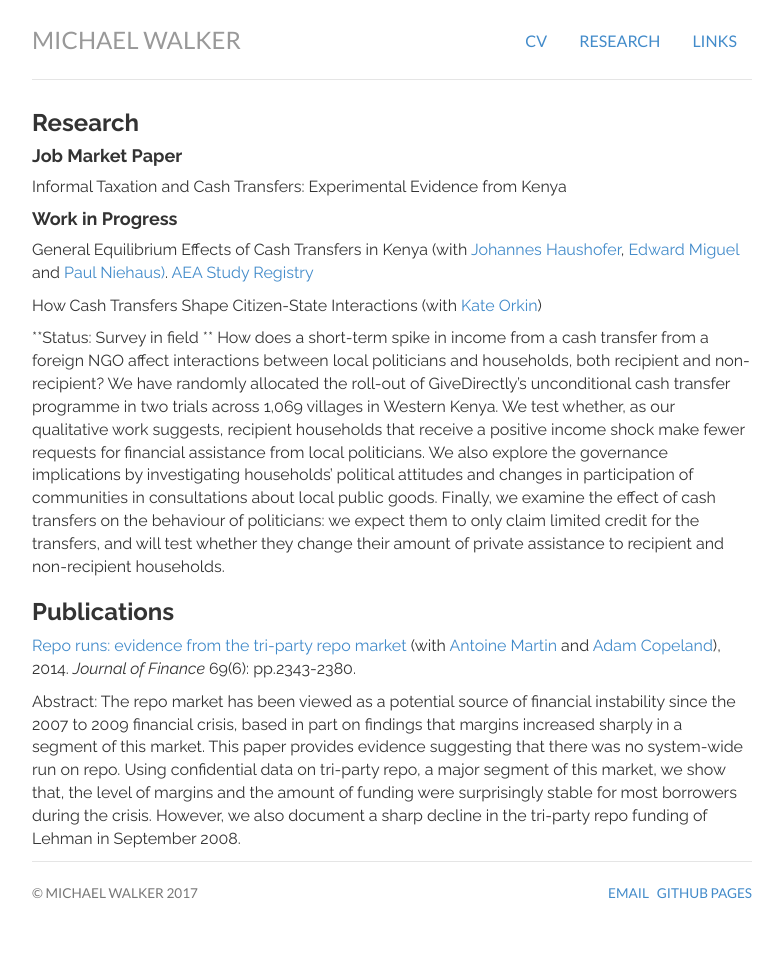
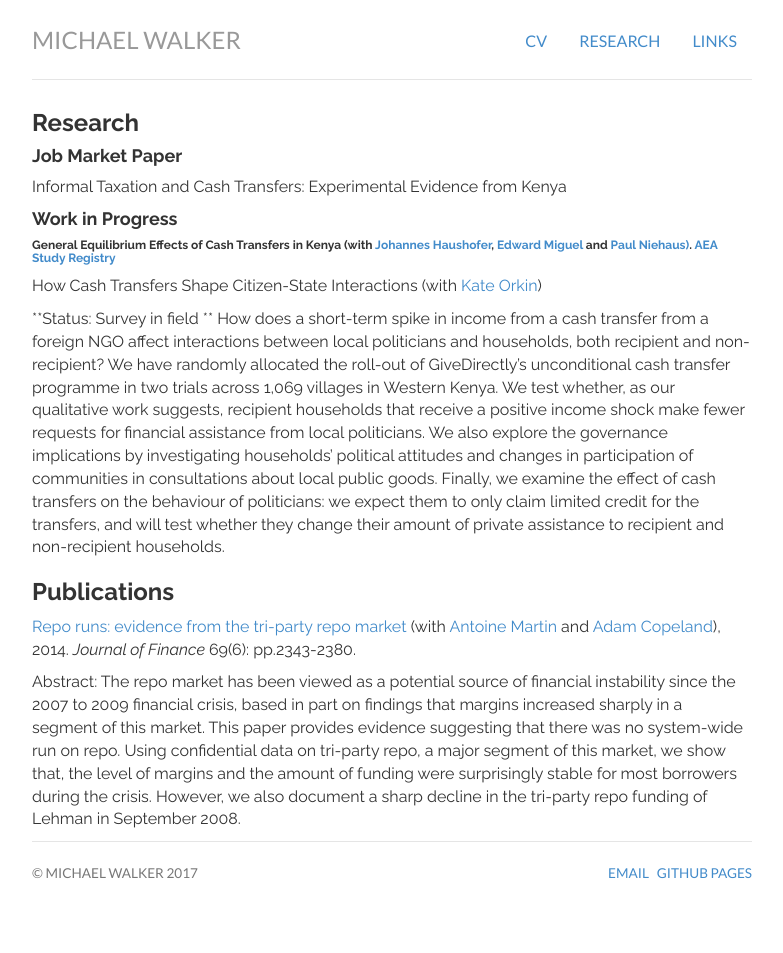
Before and after one commit to mwwalker/mwwalker.github.io, a Jekyll site: the page built from research/index.html, in a window 1280 px wide. Shown: the whole page, without its empty margins (248-1031 px from the left). Built offline with Jekyll 4.4.1, drawn with Linux system fonts in a browser that asks for light colours; nearby versions of some CDN libraries; library files that are not in the unit come from our copies.

```diff
--- a/research/index.html
+++ b/research/index.html
@@ -17,7 +17,7 @@ title: Research
 
       <h4>Work in Progress</h4>
 
-      <p>General Equilibrium Effects of Cash Transfers in Kenya (with <a href="https://www.princeton.edu/haushofer/"> Johannes Haushofer</a>,<a href="http://emiguel.econ.berkeley.edu/"> Edward Miguel</a> and <a href="http://econweb.ucsd.edu/~pniehaus/"> Paul Niehaus)</a>. <a href="https://www.socialscienceregistry.org/trials/505">  AEA Study Registry</a> </p>
+      <h6>General Equilibrium Effects of Cash Transfers in Kenya (with <a href="https://www.princeton.edu/haushofer/"> Johannes Haushofer</a>,<a href="http://emiguel.econ.berkeley.edu/"> Edward Miguel</a> and <a href="http://econweb.ucsd.edu/~pniehaus/"> Paul Niehaus)</a>. <a href="https://www.socialscienceregistry.org/trials/505">  AEA Study Registry</a> </h6>
 
           <p> How Cash Transfers Shape Citizen-State Interactions (with <a href="https://sites.google.com/site/kateorkin/home"> Kate Orkin</a>) </p>
 
```
